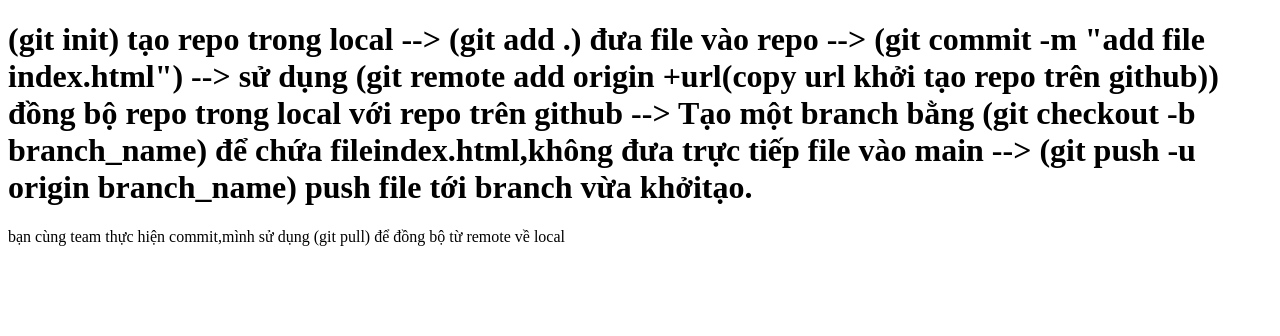
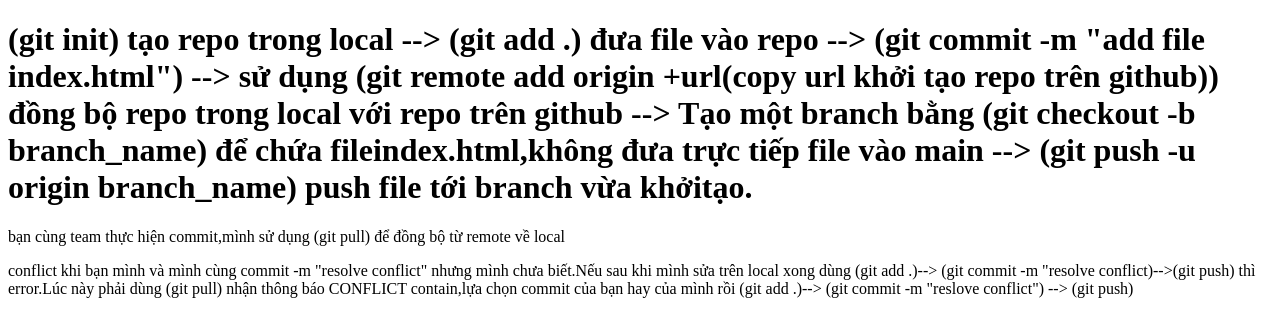
Before and after one commit to baofx12850/React-Introduced, a plain HTML site: page index.html in a window 1280 px wide. Drawn offline with Linux system fonts and the light colour scheme.

Commit message:
Update index.html

```diff
--- a/index.html
+++ b/index.html
@@ -14,6 +14,10 @@
         github --> Tạo một branch bằng (git checkout -b branch_name) để chứa fileindex.html,không đưa trực tiếp file vào
         main --> (git push -u origin branch_name) push file tới branch vừa khởitạo. </h1>
     <p>bạn cùng team thực hiện commit,mình sử dụng (git pull) để đồng bộ từ remote về local</p>
+    <p>conflict khi bạn mình và mình cùng commit -m "resolve conflict" nhưng mình chưa biết.Nếu sau khi mình sửa trên local
+        xong dùng (git add .)--> (git commit -m "resolve conflict)-->(git push) thì error.Lúc này phải dùng (git pull)
+        nhận thông báo CONFLICT contain,lựa chọn commit của bạn hay của mình rồi (git add .)-->
+        (git commit -m "reslove conflict") --> (git push)</p>
 
 </body>
 
```
